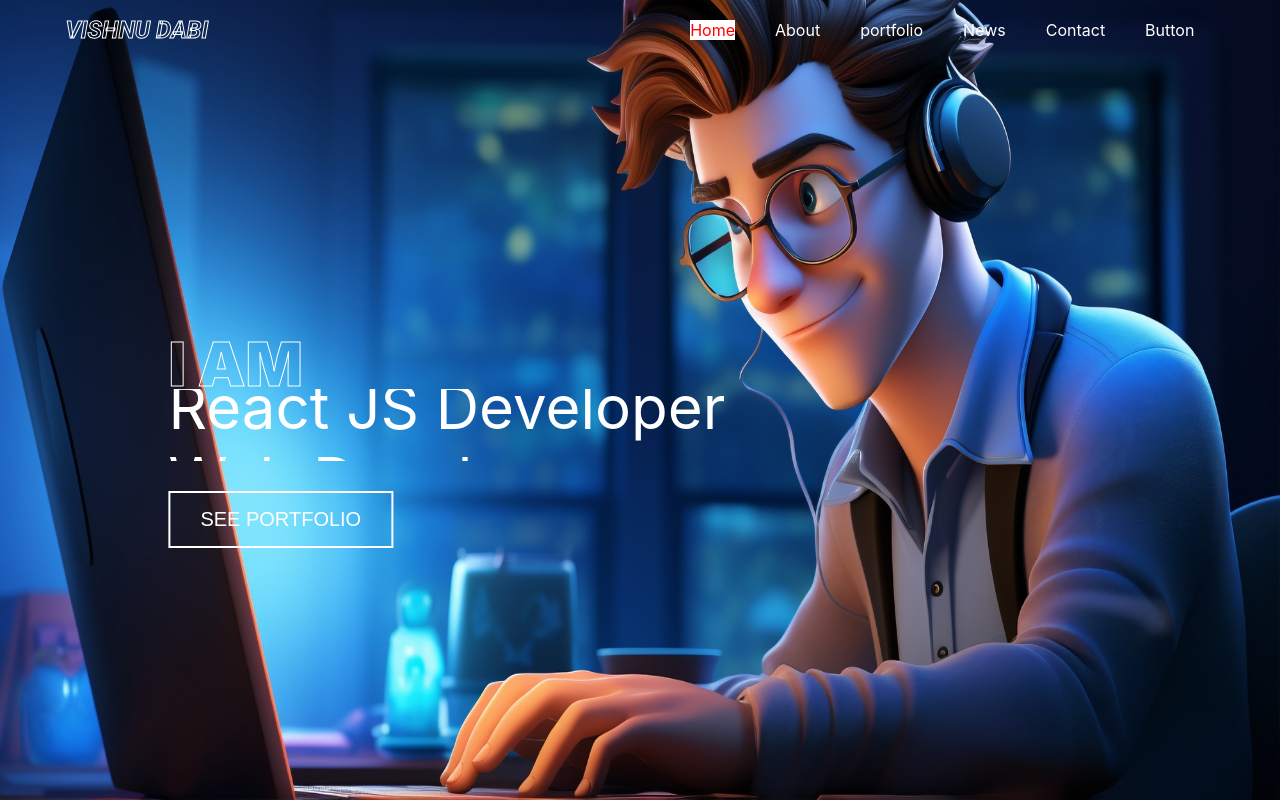
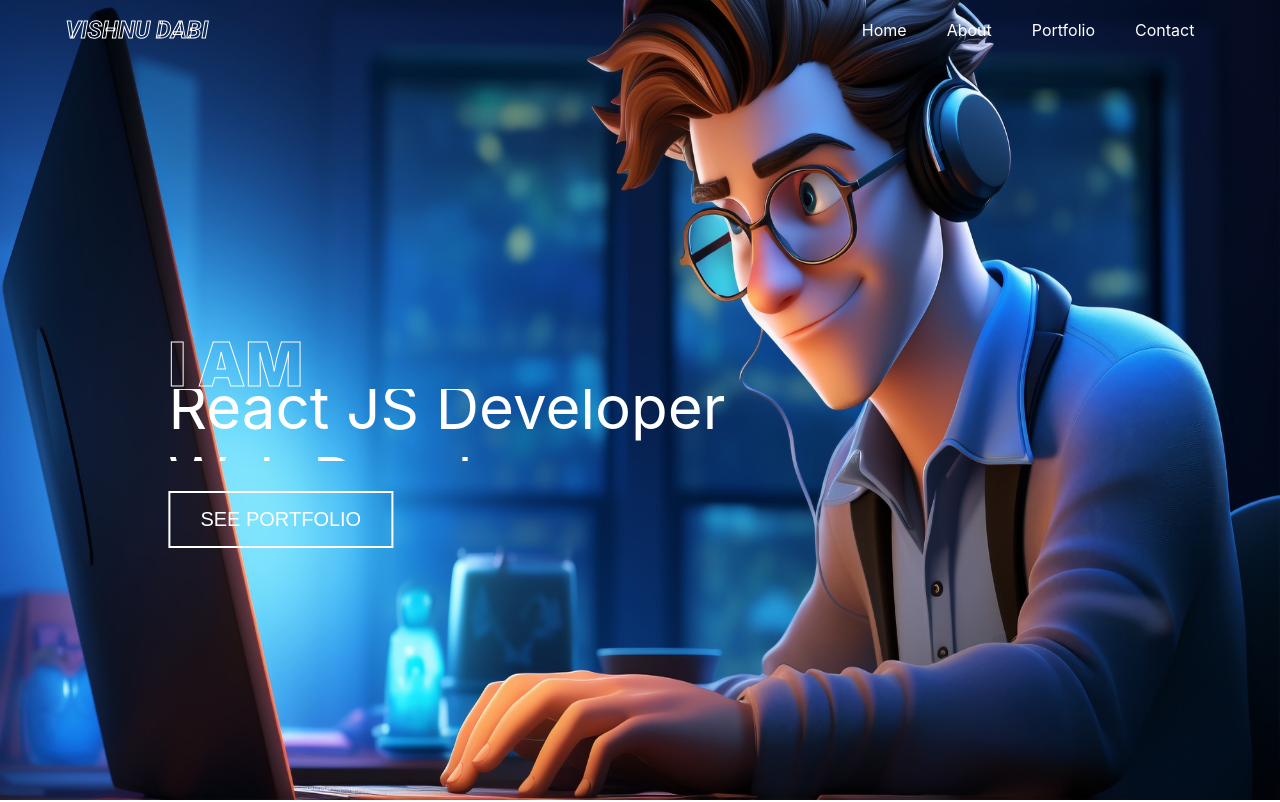
Before and after one commit to VishnuDabi/my-portfolio, a React (Create React App) app: page / in a window 1280 px wide. Shown: the top 802 px of the page. Built offline with nearby package versions, Linux system fonts and the light colour scheme.

Commit message:
header links add

```diff
--- a/src/App.css
+++ b/src/App.css
@@ -96,6 +96,12 @@
   transition: all 0.4s ease-in-out;
 }
 
+.link {
+  text-decoration: none;
+  color: #fff;
+  background-color: transparent !important;
+}
+
 @media screen and (max-width:993px) {
   h1 {
     font-size: clamp(24px, 5vw, 28px) !important;
--- a/src/Components/About/About.jsx
+++ b/src/Components/About/About.jsx
@@ -37,7 +37,7 @@ const About = () => {
     document.body.removeChild(link);
   };
   return (
-    <section className="about__container">
+    <section className="about__container" name="about">
       <div className="about__child">
         <div>
           <img className="img" src="/images/about.jpg" alt="" />
--- a/src/Components/Header/Header.jsx
+++ b/src/Components/Header/Header.jsx
@@ -34,15 +34,71 @@ const Header = () => {
         <div className="header__child">
           <ul className="nav__list">
             <li className="nav__items">
-              <Link to="home" spy={true} smooth={true} duration={500}>
+              <Link
+                className="link"
+                to="home"
+                spy={true}
+                smooth={true}
+                duration={500}
+              >
                 Home
               </Link>
             </li>
-            <li className="nav__items">About</li>
-            <li className="nav__items">portfolio</li>
-            <li className="nav__items">News</li>
-            <li className="nav__items">Contact</li>
-            <li className="nav__items">Button</li>
+            <li className="nav__items">
+              <Link
+                className="link"
+                to="about"
+                spy={true}
+                smooth={true}
+                duration={500}
+              >
+                About
+              </Link>
+            </li>
+            <li className="nav__items">
+              <Link
+                className="link"
+                to="portfolio"
+                spy={true}
+                smooth={true}
+                duration={500}
+              >
+                Portfolio
+              </Link>
+            </li>
+            {/* <li className="nav__items">
+              <Link
+                className="link"
+                to="news"
+                spy={true}
+                smooth={true}
+                duration={500}
+              >
+                News
+              </Link>
+            </li> */}
+            <li className="nav__items">
+              <Link
+                className="link"
+                to="contact"
+                spy={true}
+                smooth={true}
+                duration={500}
+              >
+                Contact
+              </Link>
+            </li>
+            {/* <li className="nav__items">
+              <Link
+                className="link"
+                to="home"
+                spy={true}
+                smooth={true}
+                duration={500}
+              >
+                Button
+              </Link>
+            </li> */}
           </ul>
         </div>
       </div>
--- a/src/Components/Header/header.css
+++ b/src/Components/Header/header.css
@@ -39,6 +39,7 @@
 
 .nav__items {
     padding: 0 20px;
+    cursor: pointer;
 }
 
 @media screen and (max-width:778px) {
--- a/src/Components/Portfolio/Portfolio.jsx
+++ b/src/Components/Portfolio/Portfolio.jsx
@@ -25,7 +25,7 @@ const Portfolio = () => {
     // },
   ]);
   return (
-    <main className="portfolio__container">
+    <main className="portfolio__container" name="portfolio">
       <div>
         <h3>PORTFOLIO</h3>
         <h1>My Projects</h1>
--- a/src/Components/Skills/Skills.jsx
+++ b/src/Components/Skills/Skills.jsx
@@ -39,7 +39,7 @@ const Skills = () => {
   }, []);
 
   return (
-    <section className="skill__section">
+    <section className="skill__section" name="skill">
       <div
         className={`${
           isVisible ? "skills__container__active " : "skills__container"
--- a/src/Components/contact/Contact.jsx
+++ b/src/Components/contact/Contact.jsx
@@ -12,7 +12,7 @@ const Contact = () => {
   };
 
   return (
-    <div className="contact__container">
+    <div className="contact__container" name="contact">
       <div className="bg__img__container">
         <img
           className="img-1"
```
